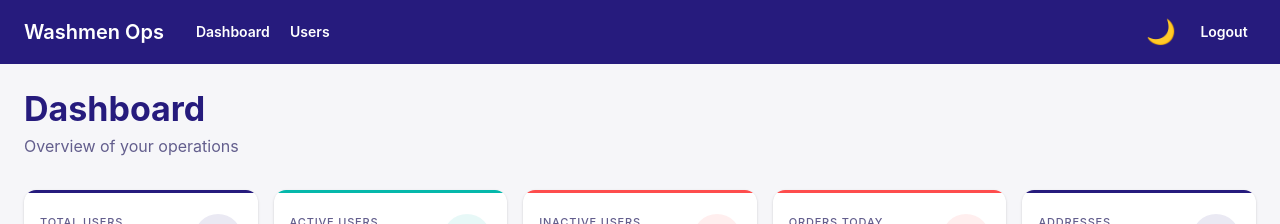
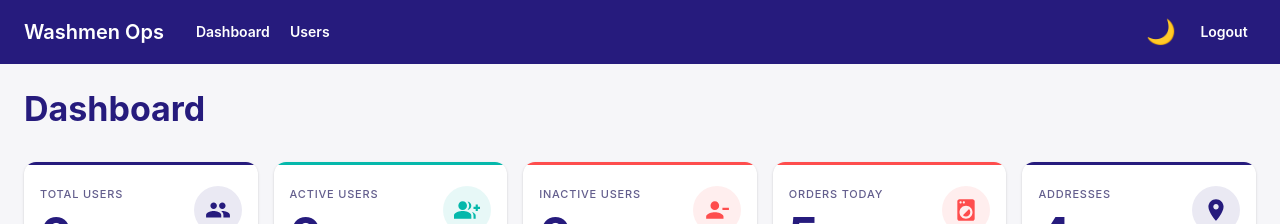
Before and after one commit to GhrayebAli/mock-ops-frontend, a React (Vite) app: page / in a window 1280 px wide. Shown: the top 224 px of the page. Built offline with nearby package versions, Linux system fonts and the light colour scheme; no server answers; sample sign-in values are in the browser's storage.

Commit message:
auto: checkpoint

```diff
--- a/src/features/dashboard/components/Dashboard.tsx
+++ b/src/features/dashboard/components/Dashboard.tsx
@@ -104,9 +104,6 @@
     <Box sx={{ p: 3, maxWidth: 1400, mx: 'auto' }}>
       <Box sx={{ mb: 4 }}>
         <Typography variant="h4">Dashboard</Typography>
-        <Typography variant="body1" color="text.secondary" sx={{ mt: 0.5 }}>
-          Overview of your operations
-        </Typography>
       </Box>
 
       {/* Metric cards */}
```
